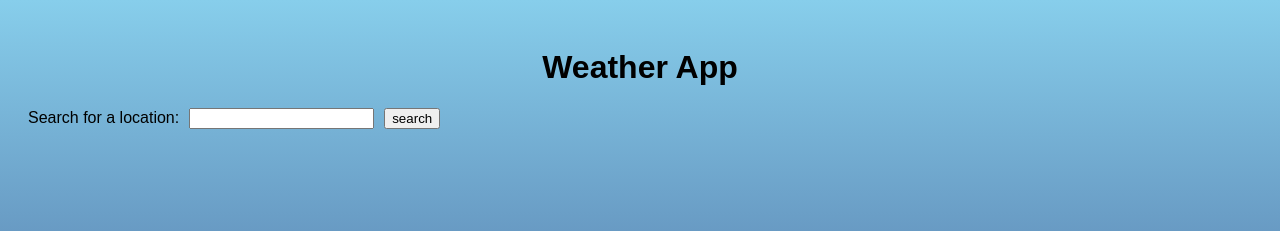
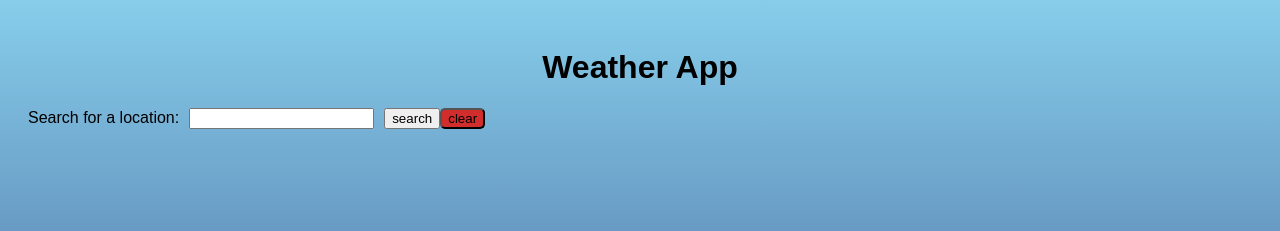
Before and after one commit to jenarofv/weather-app, a website built with webpack: page src/template.html in a window 1280 px wide. Shown: the top 231 px of the page. Built offline with nearby package versions, Linux system fonts and the light colour scheme.

Commit message:
add clear button

```diff
--- a/src/homepage.js
+++ b/src/homepage.js
@@ -5,23 +5,49 @@ class Homepage {
     titleContainer.id = "title";
     body.appendChild(titleContainer);
     this.title = title;
+    this.locationField = document.createElement("input");
     const main = document.createElement("main");
-    const locationField = document.createElement("input");
-    locationField.id = "location-field";
+    this.locationField.id = "location-field";
     const locationLabel = document.createElement("label");
     locationLabel.htmlFor = "location-field";
     locationLabel.innerText = "Search for a location:"
     this.btn = document.createElement("button");
     this.btn.innerText = "search";
     main.appendChild(locationLabel);
-    main.appendChild(locationField);
+    main.appendChild(this.locationField);
     main.appendChild(this.btn);
     body.appendChild(main);
     this.weather = document.createElement("div");
     this.weather.classList.add("weather");
-    const linkToMap = document.createElement("p");
-    linkToMap.classList.add("link-to-map");
-    this.weather.appendChild(linkToMap);
+    const clearBtn = document.createElement("button");
+    clearBtn.classList.add("clear");
+    clearBtn.innerText = "clear";
+    clearBtn.addEventListener("click", () => this.clearContent());
+    main.appendChild(clearBtn);
+    this.clearContent();
+    this.generateDayCards();
+  }
+
+  get title() {
+    return document.getElementById("title");
+  }
+
+  set title(newTitle) {
+    document.getElementById("title").innerText = newTitle;
+  }
+
+  get location() {
+    return document.getElementById("location-field").value;
+  }
+
+  clearContent() {
+    this.locationField.value = "";
+    this.weather.innerHTML = "<p class=\"link-to-map\"></p>";
+    this.generateDayCards();
+  }
+
+  generateDayCards() {
+    const main = document.querySelector("main");
     for (let i = 0; i < 7; i++) {
       const day = document.createElement("div");
       const dayLeft = document.createElement("div");
@@ -44,18 +70,6 @@ class Homepage {
     main.appendChild(this.weather);
   }
 
-  get title() {
-    return document.getElementById("title");
-  }
-
-  set title(newTitle) {
-    document.getElementById("title").innerText = newTitle;
-  }
-
-  get location() {
-    return document.getElementById("location-field").value;
-  }
-
 }
 
 export default Homepage;
--- a/src/style.css
+++ b/src/style.css
@@ -44,6 +44,11 @@ input {
   background-color: rgb(255 255 255 / 40%);
 }
 
+.clear {
+  background-color: hsl(0deg, 65%, 50%);
+  border-radius: 5px;
+}
+
 .hidden {
   display: none;
 }
```
